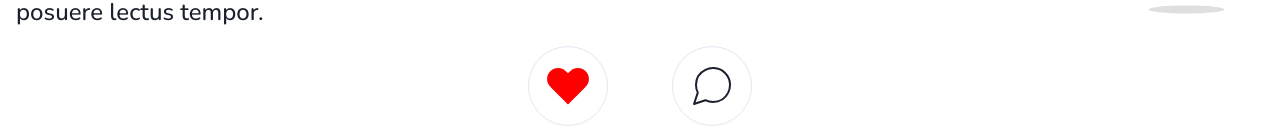
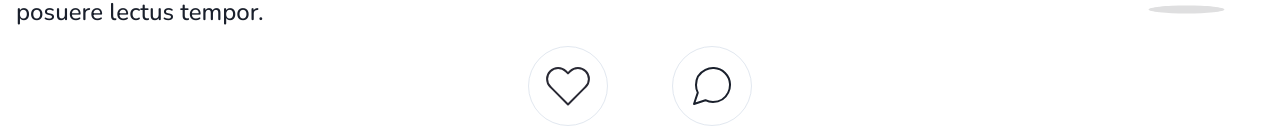
Before and after one commit to Silesio-Cipriano/dayoneweb, a Next.js app: page / in a window 1280 px wide. Shown: the part 820-950 px from the top of the page. Built offline with nearby package versions, Linux system fonts and the light colour scheme.

Commit message:
feat like and unLike note

```diff
--- a/src/components/DayCards/Actions.tsx
+++ b/src/components/DayCards/Actions.tsx
@@ -20,6 +20,19 @@ export function Actions({
   likes,
   numberOfComments,
 }: ActionsProps) {
+  const [likeUpdate, setLikeUpdate] = useState(likes);
+  const [liked, setLiked] = useState(false);
+
+  function changeLike() {
+    if (likes === likeUpdate) {
+      setLikeUpdate(likes + 1);
+      setLiked(true);
+    } else {
+      setLikeUpdate(likeUpdate - 1);
+      setLiked(false);
+    }
+  }
+
   if (variantComponent === 'your') {
     return (
       <>
@@ -122,18 +135,19 @@ export function Actions({
           h={[12, 20]}
           borderRadius="full"
           width="20"
+          onClick={changeLike}
         >
           <Icon
             as={Heart}
             border={1}
             boxSize={[6, 12]}
             strokeWidth="1"
-            fill="red"
-            stroke="none"
+            fill={liked ? 'red' : 'white'}
+            stroke={liked ? 'none' : 'black.900'}
           />
         </Button>
         <Text fontSize={20} fontWeight="bold">
-          {'' + likes + ''}
+          {'' + likeUpdate + ''}
         </Text>
       </Flex>
 
--- a/src/components/DayCards/Top.tsx
+++ b/src/components/DayCards/Top.tsx
@@ -1,4 +1,5 @@
 import { Flex, Text, Image } from '@chakra-ui/react';
+import Link from 'next/link';
 
 interface TopProps {
   autor: string;
@@ -7,6 +8,7 @@ interface TopProps {
 export function Top({ autor, createdAt }: TopProps) {
   return (
     <Flex w="100%" justify="space-between" align="center">
+      <Link href="" className="">
         <Flex align="center" gap="6">
           <Image
             src="https://images.pexels.com/photos/14156051/pexels-photo-14156051.jpeg?auto=compress&cs=tinysrgb&w=1600&lazy=load"
@@ -21,6 +23,8 @@ export function Top({ autor, createdAt }: TopProps) {
             {autor}
           </Text>
         </Flex>
+      </Link>
+
       <Text fontSize={[14, 24]}>{createdAt}</Text>
     </Flex>
   );
```
Also changed, not shown: src/components/DayCards/Feed/index.tsx (line endings or trailing spaces). Lines whose indentation alone changed are shown as unchanged.
